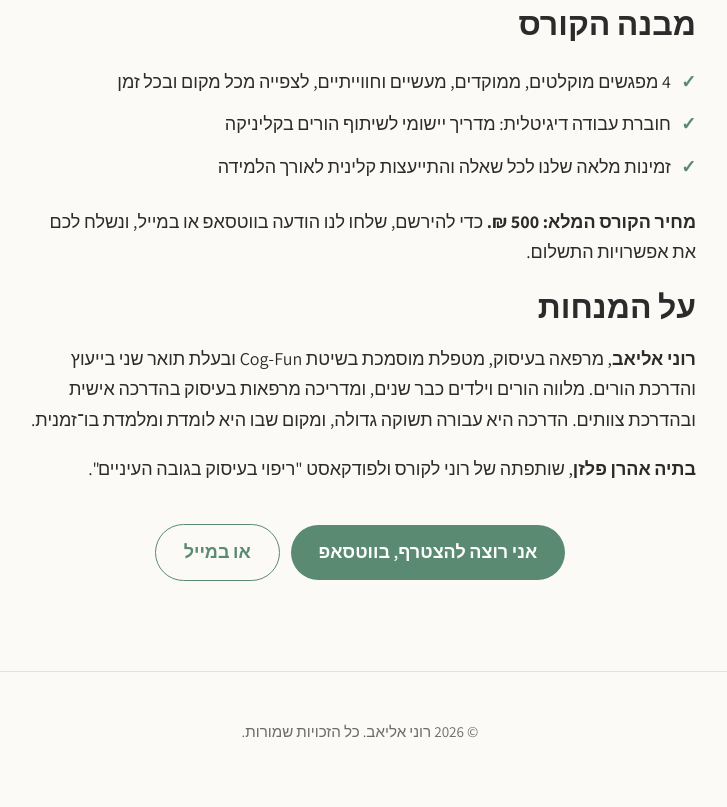
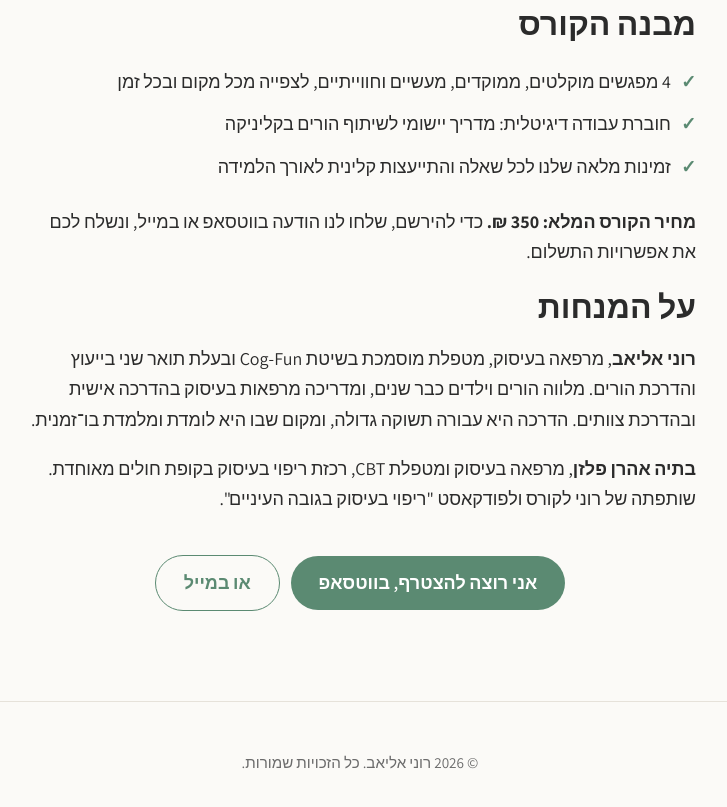
Before and after one commit to eliavroni/roni.github.io, an Astro site: page /course in a window 1280 px wide. Shown: the part 1301-2108 px from the top of the page, without its empty margins (280-1007 px from the left). Built offline with nearby package versions, Linux system fonts and the light colour scheme; Astro itself is replaced by a stand-in of ours.

Commit message:
Add files via upload

```diff
--- a/src/pages/course.astro
+++ b/src/pages/course.astro
@@ -19,7 +19,7 @@ const courseLd = {
     { '@type': 'Person', name: 'רוני אליאב' },
     { '@type': 'Person', name: 'בתיה אהרן פלזן' },
   ],
-  offers: { '@type': 'Offer', price: '500', priceCurrency: 'ILS' },
+  offers: { '@type': 'Offer', price: '350', priceCurrency: 'ILS' },
 };
 ---
 <Base title={courseName} description={courseDescription}>
@@ -63,10 +63,10 @@ const courseLd = {
         <li>חוברת עבודה דיגיטלית: מדריך יישומי לשיתוף הורים בקליניקה</li>
         <li>זמינות מלאה שלנו לכל שאלה והתייעצות קלינית לאורך הלמידה</li>
       </ul>
-      <p><strong>מחיר הקורס המלא: 500 ₪.</strong> כדי להירשם, שלחו לנו הודעה בווטסאפ או במייל, ונשלח לכם את אפשרויות התשלום.</p>
+      <p><strong>מחיר הקורס המלא: 350 ₪.</strong> כדי להירשם, שלחו לנו הודעה בווטסאפ או במייל, ונשלח לכם את אפשרויות התשלום.</p>
       <h2>על המנחות</h2>
       <p><strong>רוני אליאב</strong>, מרפאה בעיסוק, מטפלת מוסמכת בשיטת Cog-Fun ובעלת תואר שני בייעוץ והדרכת הורים. מלווה הורים וילדים כבר שנים, ומדריכה מרפאות בעיסוק בהדרכה אישית ובהדרכת צוותים. הדרכה היא עבורה תשוקה גדולה, ומקום שבו היא לומדת ומלמדת בו־זמנית.</p>
-      <p><strong>בתיה אהרן פלזן</strong>, שותפתה של רוני לקורס ולפודקאסט "ריפוי בעיסוק בגובה העיניים".</p>
+      <p><strong>בתיה אהרן פלזן</strong>, מרפאה בעיסוק ומטפלת CBT, רכזת ריפוי בעיסוק בקופת חולים מאוחדת. שותפתה של רוני לקורס ולפודקאסט "ריפוי בעיסוק בגובה העיניים".</p>
       <p style="text-align:center; margin-top:40px">
         <a class="btn" href={courseWhatsapp}>אני רוצה להצטרף, בווטסאפ</a>
         &nbsp;
--- a/src/pages/index.astro
+++ b/src/pages/index.astro
@@ -53,6 +53,7 @@ const services = [
 
   <section id="about" class="section">
     <div class="container prose">
+      <img class="about-photo" src="/images/blog/roni.jpg" alt="רוני אליאב" width="160" height="160" />
       <h2>נעים מאוד, אני רוני</h2>
       <p>אני מרפאה בעיסוק, מטפלת מוסמכת בשיטת Cog-Fun (הכשרת האוניברסיטה העברית) ובעלת תואר שני בייעוץ והדרכת הורים מאוניברסיטת חיפה. במשך שנים ליוויתי ילדים והורים בקליניקה הפרטית שלי ברחובות, הנחיתי סדנאות משחק להורים, וליוויתי אימהות בכניסה להורות במחלקת אשפוז יום הורה–תינוק בבית החולים "מרחבים".</p>
       <p>כשנכנסתי לעולם הריפוי בעיסוק, תהיתי לפעמים מה אני כבר עושה, הרי אני "רק משחקת עם הילד". בהדרגה הבנתי שהכוח הגדול של המקצוע הזה טמון בקשר: אותו חיבור שמגייס מוטיבציה, מעודד התקדמות ויוצר שינוי אמיתי. וכשנולדתי כאמא, הבנתי כמה מורכבת ההורות, ושהקשר המיוחד הזה צריך לעבור גם אל הקשר שבין הילד להוריו. לכן המטרה שלי היא לא רק ללמד את הילד, אלא ללמד במקביל את ההורה: לעזור לכם לראות את הילד דרך עיניים של מסוגלות, ולהוביל אותו לעשייה ולהצלחה.</p>
@@ -63,7 +64,7 @@ const services = [
         <li><strong>לראות את הילד השלם:</strong> את הגוף, התקשורת, הרגש ועולם התוכן שמעניין אותו, ולא רק את הקושי.</li>
         <li><strong>לסמוך על הדרך:</strong> טיפול הוא תהליך עמוק, שלא תמיד הולך לפי מה שכתוב במחברת, וזה בסדר.</li>
       </ul>
-      <p>היום אני גרה בדנמרק ונפגשת עם הורים, ילדים ומבוגרים עם ADHD אונליין, בזום. לצד העבודה עם משפחות אני מדריכה מרפאות בעיסוק בהדרכה אישית ובהדרכת צוותים, ויחד עם בתיה אהרן פלזן אני מגישה את הפודקאסט "ריפוי בעיסוק בגובה העיניים".</p>
+      <p>היום אני גרה בדנמרק, וכל המפגשים מתקיימים אונליין, בזום: עם הורים, ילדים ומבוגרים עם ADHD. לצד העבודה עם משפחות אני מדריכה מרפאות בעיסוק בהדרכה אישית ובהדרכת צוותים, ויחד עם בתיה אהרן פלזן אני מגישה את הפודקאסט "ריפוי בעיסוק בגובה העיניים".</p>
     </div>
   </section>
 
```
